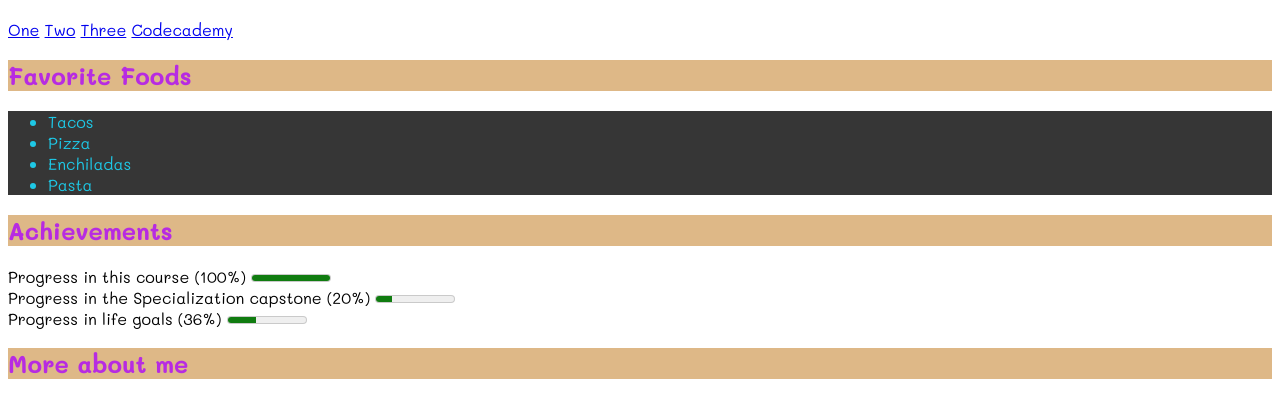
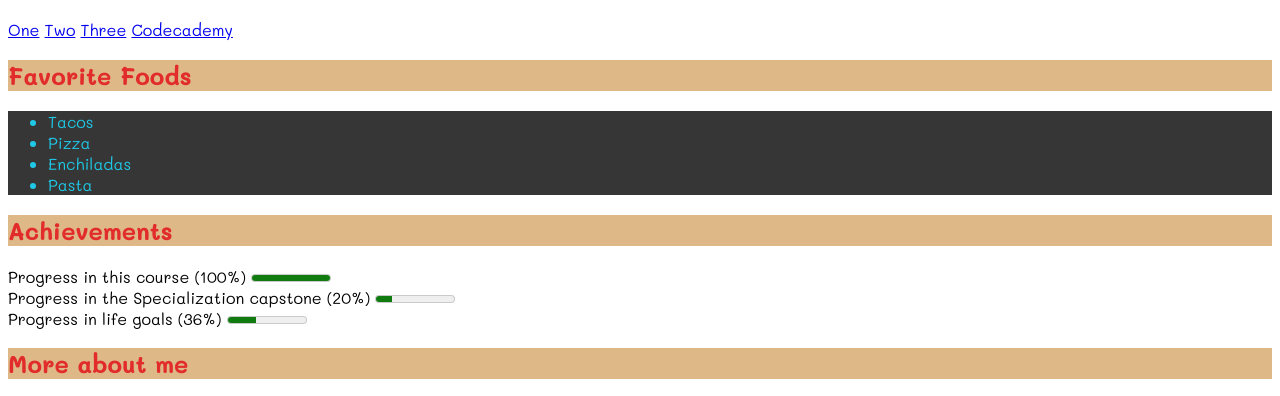
Before and after one commit to LuisJVillegas/CSSTutorial, a plain HTML site: page index.html in a window 1280 px wide. Shown: the part 66-462 px from the top of the page. Drawn offline with Linux system fonts and the light colour scheme.

```diff
--- a/layout.css
+++ b/layout.css
@@ -9,7 +9,7 @@ h1 {
 }
 
 h2 {
-  color: rgb(183, 43, 226);
+  color: rgb(226, 43, 43);
   background-color: burlywood;
 }
 
```
